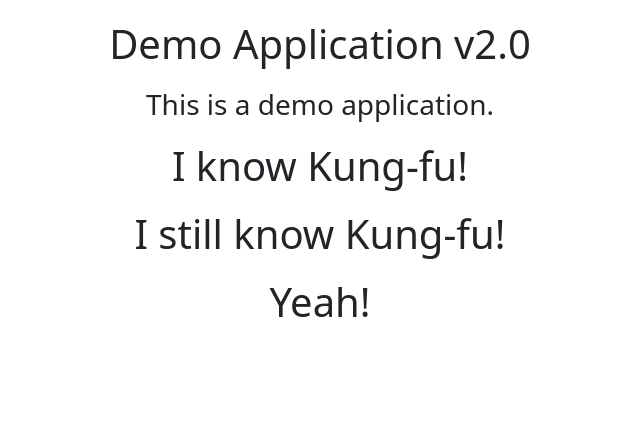
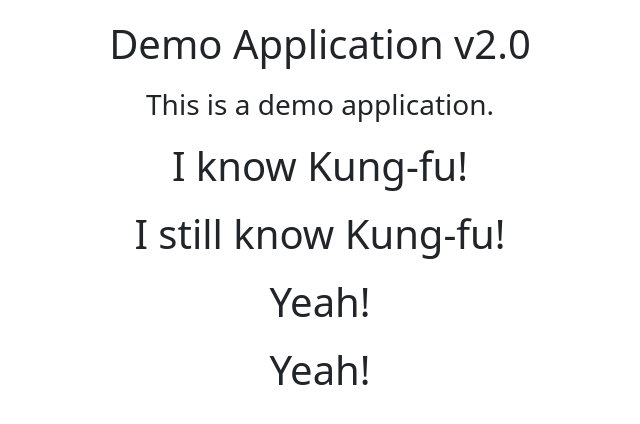
Before and after one commit to utkarshpratap2002/automated-delivery, a plain HTML site: page index.html in a window 1280 px wide. Shown: the whole page, without its empty margins (320-960 px from the left). Drawn offline with nearby package versions, Linux system fonts and the light colour scheme.

Commit message:
version:v9

```diff
--- a/index.html
+++ b/index.html
@@ -26,6 +26,7 @@
       <h1> I know Kung-fu! </h1>
       <h1> I still know Kung-fu! </h1>
       <h1> Yeah! </h1>
+      <h1> Yeah! </h1>
     </div>
   </body>
 </html>
```
